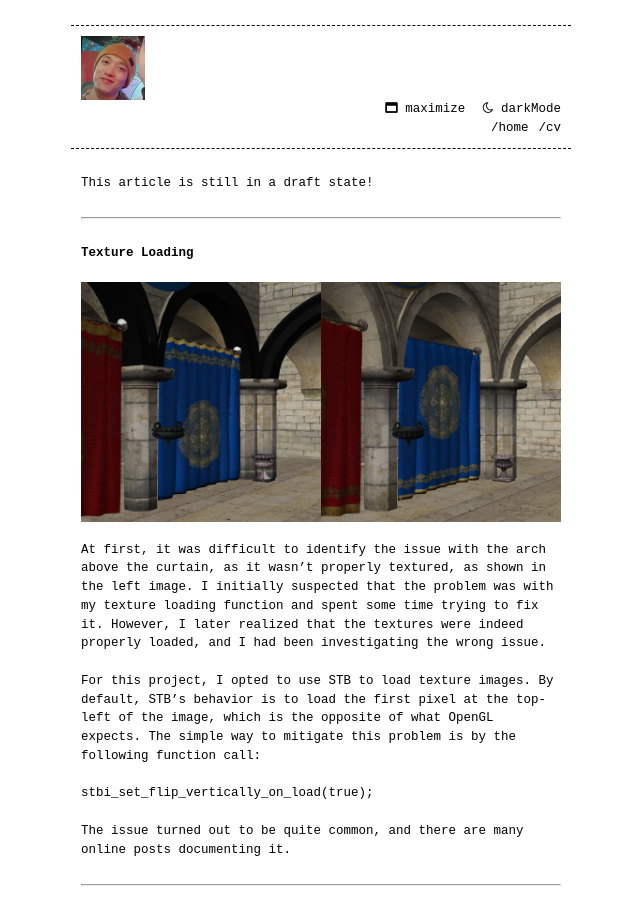
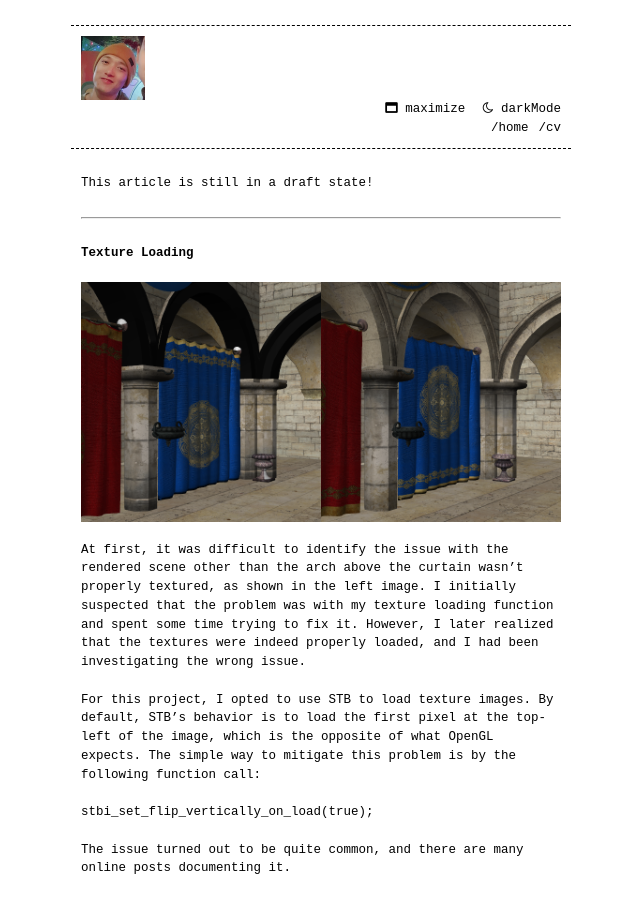
Before and after one commit to enuyeel/enuyeel.github.io, a Jekyll site: the page built from _posts/2023-04-23-sponza-postmortem.md, in a window 1280 px wide and 900 px high. Shown: the whole window, without its empty margins (319-959 px from the left). Built offline with Jekyll 4.4.1, drawn with Linux system fonts in a browser that asks for light colours; comment, search, counter and statistics services are not loaded.

Commit message:
Changes:
* _posts/*
-> Correcting a sentence.

```diff
--- a/_posts/2023-04-23-sponza-postmortem.md
+++ b/_posts/2023-04-23-sponza-postmortem.md
@@ -20,7 +20,7 @@ This article is still in a draft state!
 
 <br>
 
-At first, it was difficult to identify the issue with the arch above the curtain, as it wasn't properly textured, as shown in the left image. I initially suspected that the problem was with my texture loading function and spent some time trying to fix it. However, I later realized that the textures were indeed properly loaded, and I had been investigating the wrong issue.<br>
+At first, it was difficult to identify the issue with the rendered scene other than the arch above the curtain wasn't properly textured, as shown in the left image. I initially suspected that the problem was with my texture loading function and spent some time trying to fix it. However, I later realized that the textures were indeed properly loaded, and I had been investigating the wrong issue.<br>
 For this project, I opted to use STB to load texture images. By default, STB's behavior is to load the first pixel at the top-left of the image, which is the opposite of what OpenGL expects. The simple way to mitigate this problem is by the following function call:
 
 <code>
```
